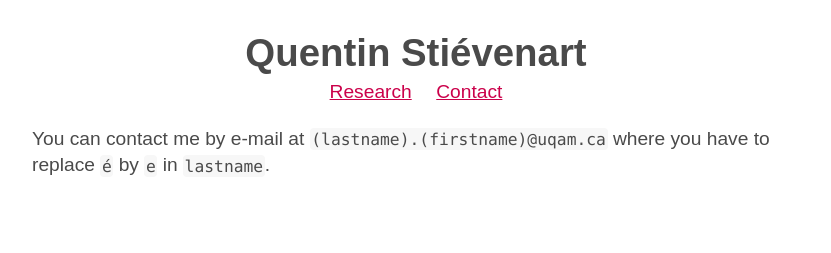
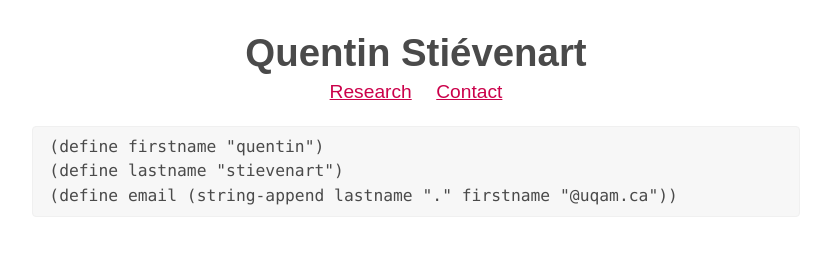
Before and after one commit to acieroid/acieroid.github.io, a plain HTML site: page contact.html in a window 1280 px wide. Shown: the whole page, without its empty margins (224-1055 px from the left). Drawn offline with Linux system fonts and the light colour scheme.

Commit message:
Update contact details

```diff
--- a/contact.html
+++ b/contact.html
@@ -21,7 +21,11 @@
       </header>
 
       <main role="main">
-        <p>You can contact me by e-mail at <code>(lastname).(firstname)@uqam.ca</code> where you have to replace <code>é</code> by <code>e</code> in <code>lastname</code>.</p>
+        <p><pre class="text">
+(define firstname "quentin")
+(define lastname "stievenart")
+(define email (string-append lastname "." firstname "@uqam.ca"))
+</pre></p>
 <!-- <p>You can contact me by postal mail at the following address.</p>
 <pre class="text"><code>Quentin Stiévenart (DINF/SOFT)
 Vrije Universiteit Brussel
```
